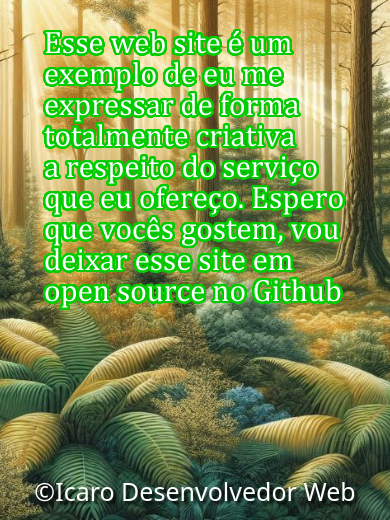
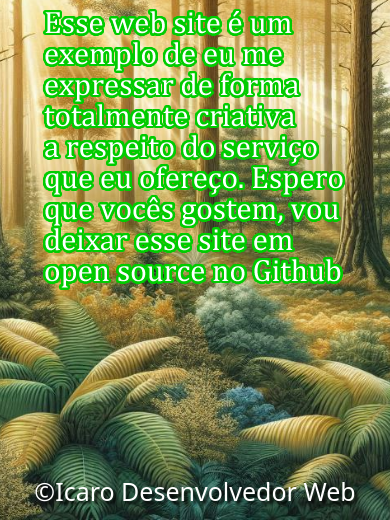
Before and after one commit to D3athk/Site_Two, a plain HTML site: page index.html in a window 390 px wide. Shown: the part 324-844 px from the top of the page. Drawn offline with nearby package versions, Linux system fonts and the light colour scheme.

Commit message:
Update index.html

```diff
--- a/index.html
+++ b/index.html
@@ -138,7 +138,6 @@ footer {
 @media (max-width: 768px) {
     .mobile-only {
         display: block;
-        margin-top:-20px;
         margin-left: 20px;
     }
 }
@@ -156,7 +155,7 @@ footer {
                 <div class="container-fluid" style="max-width: 560px;">
                     <div class="ratio ratio-16x9 ustify-content-center">
                         <iframe src="https://www.youtube.com/embed/Ligv-Sj5-Aw?si=dqShn06klJ5CsZaR" title="YouTube video player" frameborder="0" allow="accelerometer; autoplay; clipboard-write; encrypted-media; gyroscope; picture-in-picture; web-share" referrerpolicy="strict-origin-when-cross-origin" allowfullscreen></iframe>                </div>
-                        <img src="img/text.png" class="img-fluid mobile-only mx-auto" style="margin-top: 30px;">                    </div>
+                        <img src="img/text.png" class="img-fluid mobile-only mx-auto" style="margin-top: 10px;">                    </div>
                     </div>
 
         <!-- Sidebar para Desktop -->
```
